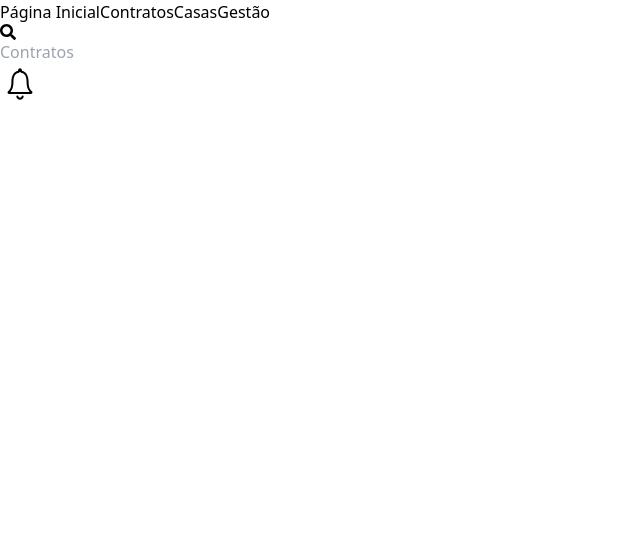
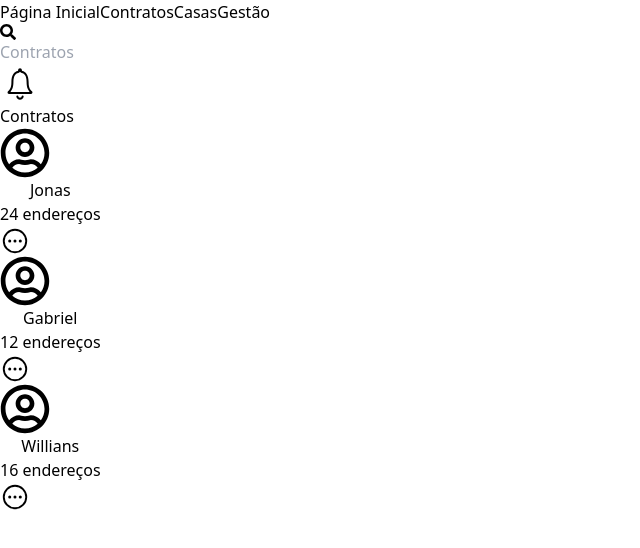
Before and after one commit to jonasmouradev/ImobSystem, a React (Vite) app in the folder vite-project/: page / in a window 1280 px wide. Both pictures are taken after a click on the button "Contratos". Shown: the top 548 px of the page, without its empty margins (0-640 px from the left). Built offline with nearby package versions, Linux system fonts and the light colour scheme.

Commit message:
contract update

```diff
--- a/vite-project/src/components/Contract.jsx
+++ b/vite-project/src/components/Contract.jsx
@@ -1,18 +1,13 @@
-import { FaSearch } from "react-icons/fa";
-import { IoIosNotificationsOutline } from "react-icons/io";
+import ContractContent from "./ContractContent";
+import ContractNavBar from "./ContractNavBar.jsx";
 
 export default function Contract() {
   return (
-    <div className="flex items-center justify-evenly pt-20">
-      <div className="relative">
-        <FaSearch className="absolute left-6 top-1/2 transform -translate-y-1/2 text-gray-400" />
-        <input
-          type="text"
-          placeholder="Contratos"
-          className="border-2 border-gray-300 p-2 m-2 pl-10 rounded-lg focus:outline-none focus:ring-2 focus:ring-sky-500 focus:border-transparent"
-        />
+    <>
+      <div className="md:flex flex-col h-screen">
+        <ContractNavBar />
+        <ContractContent />
       </div>
-      <IoIosNotificationsOutline size={40} />
-    </div>
+    </>
   );
 }
--- /dev/null
+++ b/vite-project/src/components/ContractContent.jsx
@@ -0,0 +1,44 @@
+import { FaRegUserCircle } from "react-icons/fa";
+import { IoEllipsisHorizontalCircle } from "react-icons/io5";
+
+export default function ContractContent() {
+  return (
+    <>
+      <h1 className="p-20 text-4xl font-semibold">Contratos</h1>
+      <div className="sm:flex">
+        <ol className="sm:flex w-4/5 pl-20 flex-col">
+          <li className="sm:flex h-32">
+            <button className="sm:flex flex-row w-dvw hover:bg-gray-300 items-center justify-around">
+              <div className="flex flex-row items-center w-60">
+                <FaRegUserCircle size={50} />
+                <p className="text-xl font p-6">Jonas</p>
+              </div>
+              <p className="text-xl font">24 endereços</p>
+              <IoEllipsisHorizontalCircle size={30} />
+            </button>
+          </li>
+          <li className="sm:flex h-32">
+            <button className="sm:flex flex-row w-dvw hover:bg-gray-300 items-center justify-around">
+              <div className="flex flex-row items-center w-60">
+                <FaRegUserCircle size={50} />
+                <p className="text-xl font p-6">Gabriel</p>
+              </div>
+              <p className="text-xl font">12 endereços</p>
+              <IoEllipsisHorizontalCircle size={30} />
+            </button>
+          </li>
+          <li className="sm:flex h-32">
+            <button className="sm:flex flex-row w-dvw hover:bg-gray-300 items-center justify-around">
+              <div className="flex flex-row items-center w-60">
+                <FaRegUserCircle size={50} />
+                <p className="text-xl font p-6">Willians</p>
+              </div>
+              <p className="text-xl font">16 endereços</p>
+              <IoEllipsisHorizontalCircle size={30} />
+            </button>
+          </li>
+        </ol>
+      </div>
+    </>
+  );
+}
--- /dev/null
+++ b/vite-project/src/components/ContractNavBar.jsx
@@ -0,0 +1,18 @@
+import { FaSearch } from "react-icons/fa";
+import { IoIosNotificationsOutline } from "react-icons/io";
+
+export default function ContractNavBar() {
+  return (
+    <div className="flex items-center justify-around pt-20">
+      <div className="relative">
+        <FaSearch className="absolute left-6 top-1/2 transform -translate-y-1/2 text-gray-400" />
+        <input
+          type="text"
+          placeholder="Contratos"
+          className="border-2 border-gray-300 p-2 m-2 pl-10 rounded-lg focus:outline-none focus:ring-2 focus:ring-sky-500 focus:border-transparent"
+        />
+      </div>
+      <IoIosNotificationsOutline size={40} />
+    </div>
+  );
+}
```
